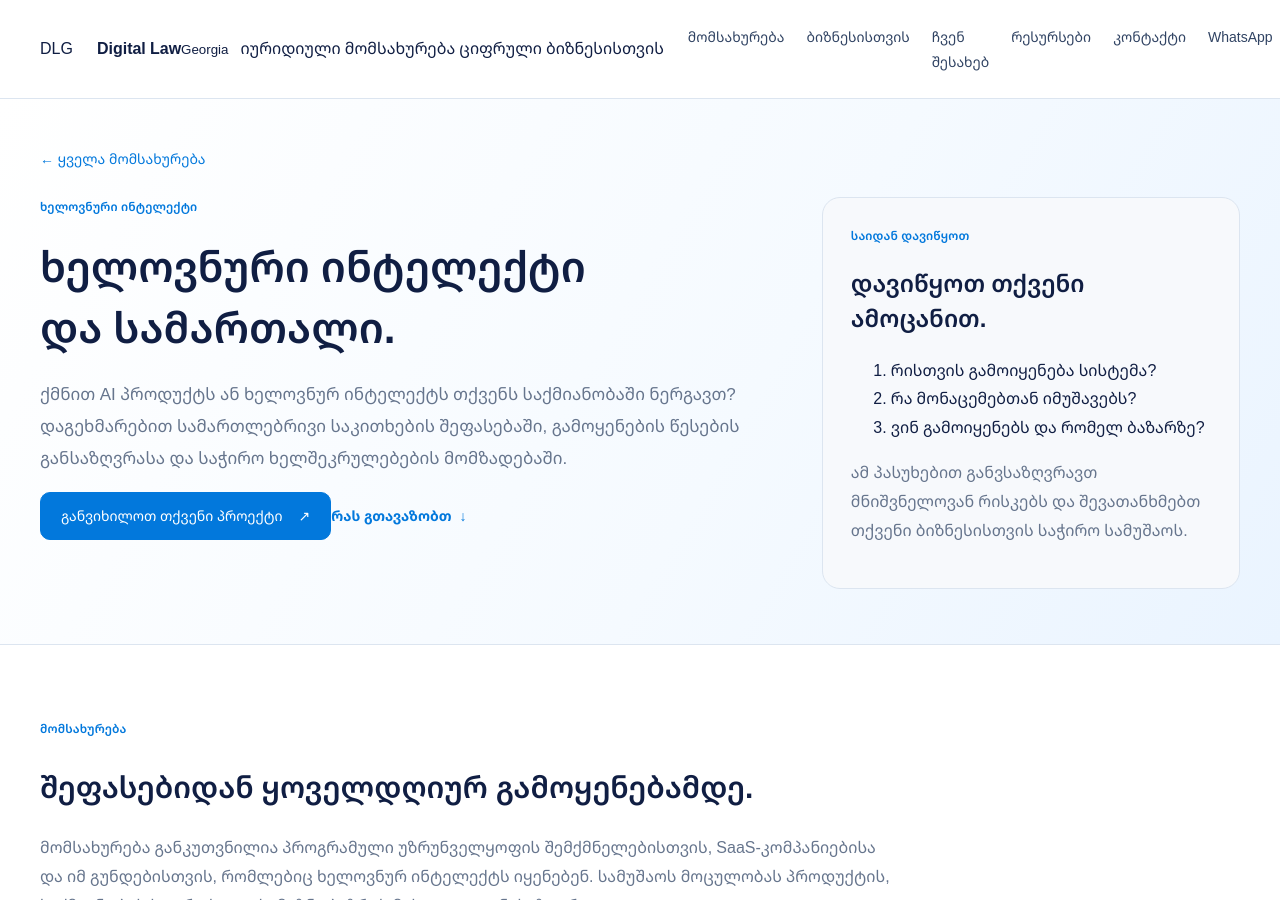
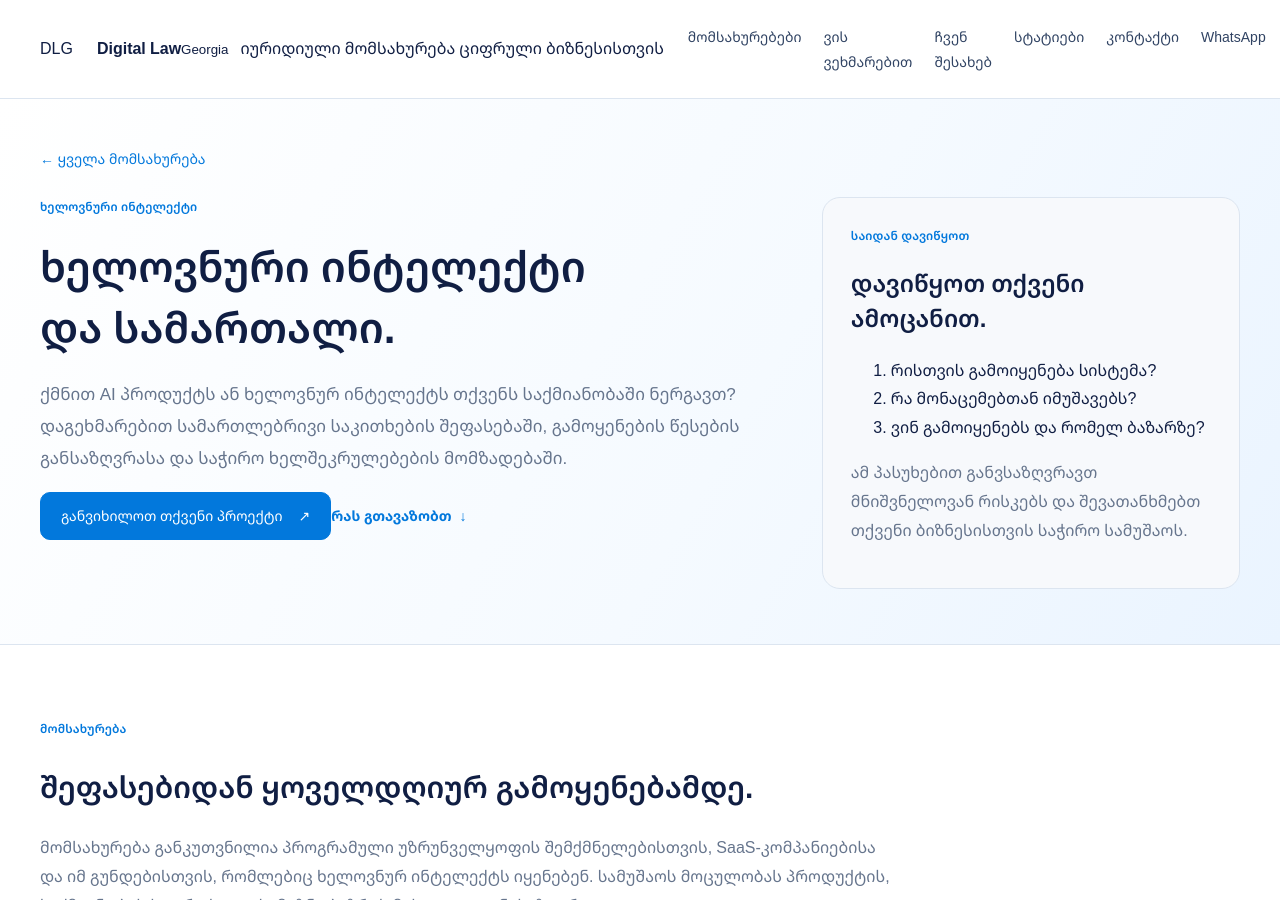
Before and after one commit to luka019/lukaswebsite, a Jekyll site: the page built from services/ai/index.html, in a window 1280 px wide and 900 px high. Built offline with Jekyll 4.4.1, drawn with Linux system fonts in a browser that asks for light colours.

Commit message:
Simplify DLG navigation labels for clear client-oriented browsing

```diff
--- a/_includes/resource-header.html
+++ b/_includes/resource-header.html
@@ -3,10 +3,10 @@
     <a class="brand law-brand" href="/" data-site-link aria-label="Digital Law Georgia — მთავარი" data-en-aria="Digital Law Georgia — home"><span class="law-brand-monogram" aria-hidden="true">DLG</span><span class="law-brand-rule" aria-hidden="true"></span><span class="law-brand-text"><strong>Digital Law</strong><small>Georgia</small></span><span class="law-brand-tagline" data-en="Legal Support for Digital Business">იურიდიული მომსახურება ციფრული ბიზნესისთვის</span></a>
     <nav class="site-nav law-nav" id="site-nav" aria-label="მთავარი ნავიგაცია" data-en-aria="Main navigation">
 
-      <a href="/#services" data-en="Services">მომსახურება</a>
-      <a href="/business/" data-site-link data-en="For businesses">ბიზნესისთვის</a>
+      <a href="/#services" data-en="Services">მომსახურებები</a>
+      <a href="/business/" data-site-link data-en="Who we help">ვის ვეხმარებით</a>
       <a href="/about/" data-site-link data-en="About">ჩვენ შესახებ</a>
-      <a href="/resources/" data-site-link data-en="Insights">რესურსები</a>
+      <a href="/resources/" data-site-link data-en="Insights">სტატიები</a>
       <a href="/#contact" data-en="Contact">კონტაქტი</a>
 
       <a class="law-nav-mobile-client" href="https://wa.me/995598451132" target="_blank" rel="noopener noreferrer">WhatsApp</a>
```
